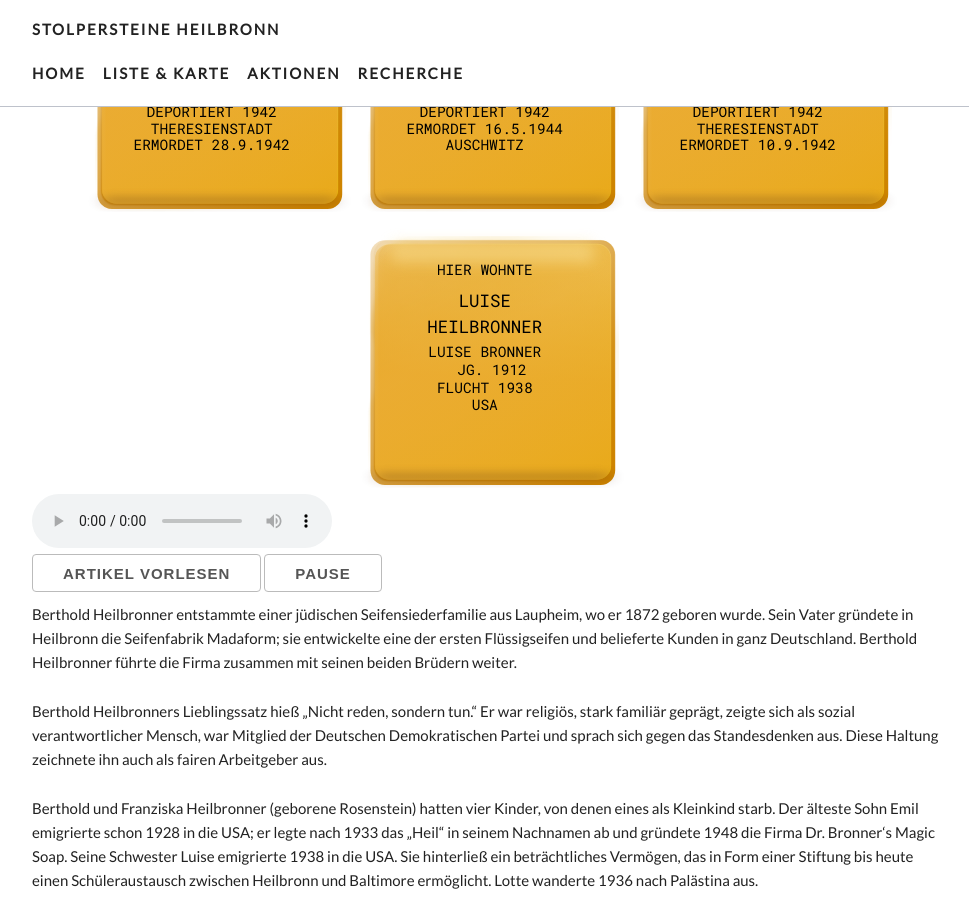
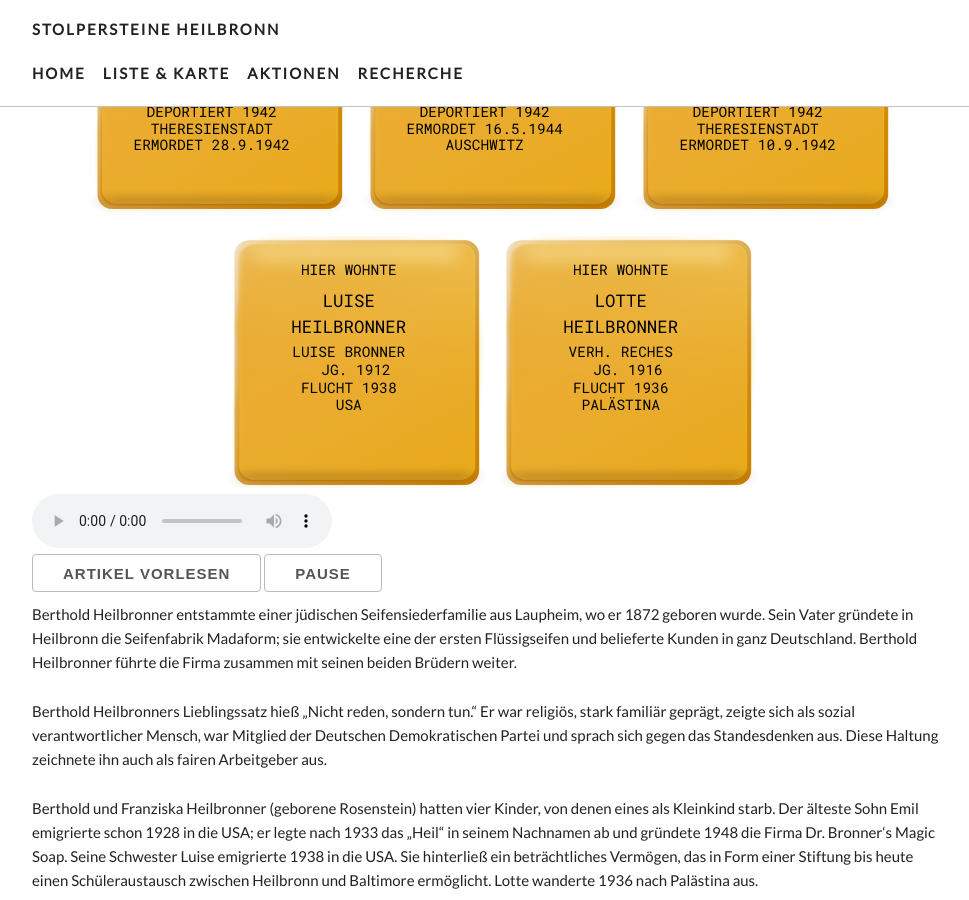
Before and after one commit to opendata-heilbronn/stolpersteine, a Jekyll site: the page built from _list/schillerstr-48.md, in a window 1280 px wide and 900 px high, scrolled down 322 px. Shown: the whole window, without its empty margins (148-1117 px from the left). Built offline with Jekyll 4.4.1, drawn with Linux system fonts in a browser that asks for light colours; nearby versions of some CDN libraries; some web fonts are replaced.

Commit message:
Updated Schillerstr 48

```diff
--- a/_list/schillerstr-48.md
+++ b/_list/schillerstr-48.md
@@ -41,6 +41,14 @@ steine:
   - FLUCHT 1938
   - USA
   -
+- - HIER WOHNTE
+  - 'LOTTE '
+  - HEILBRONNER
+  - VERH. RECHES
+  - JG. 1916
+  - FLUCHT 1936
+  - PALÄSTINA
+  -
 x: 49.1436992
 y: 9.229267899999968
 audio: "/audio/schillerstrasse-48.mp3"
```
